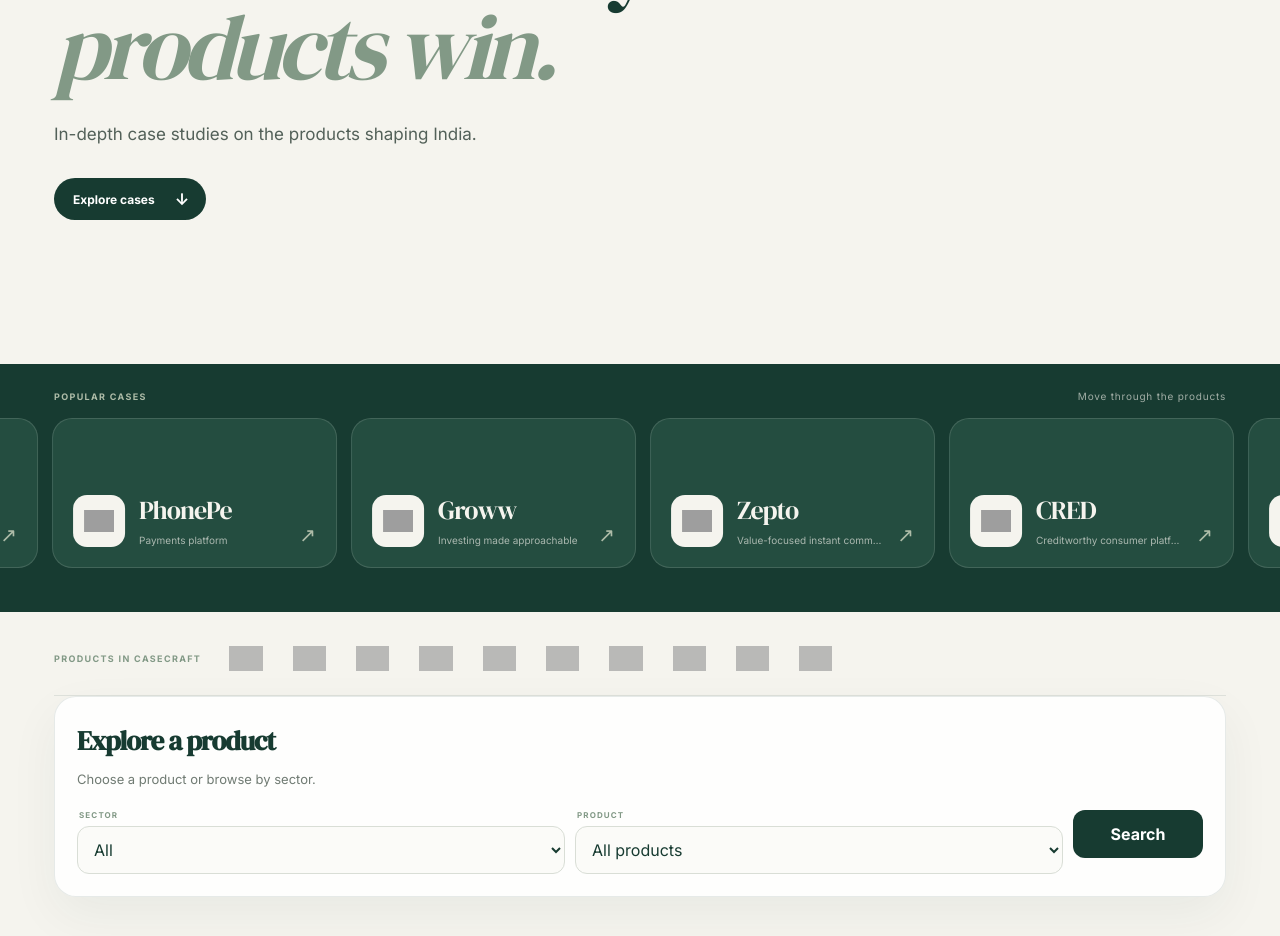
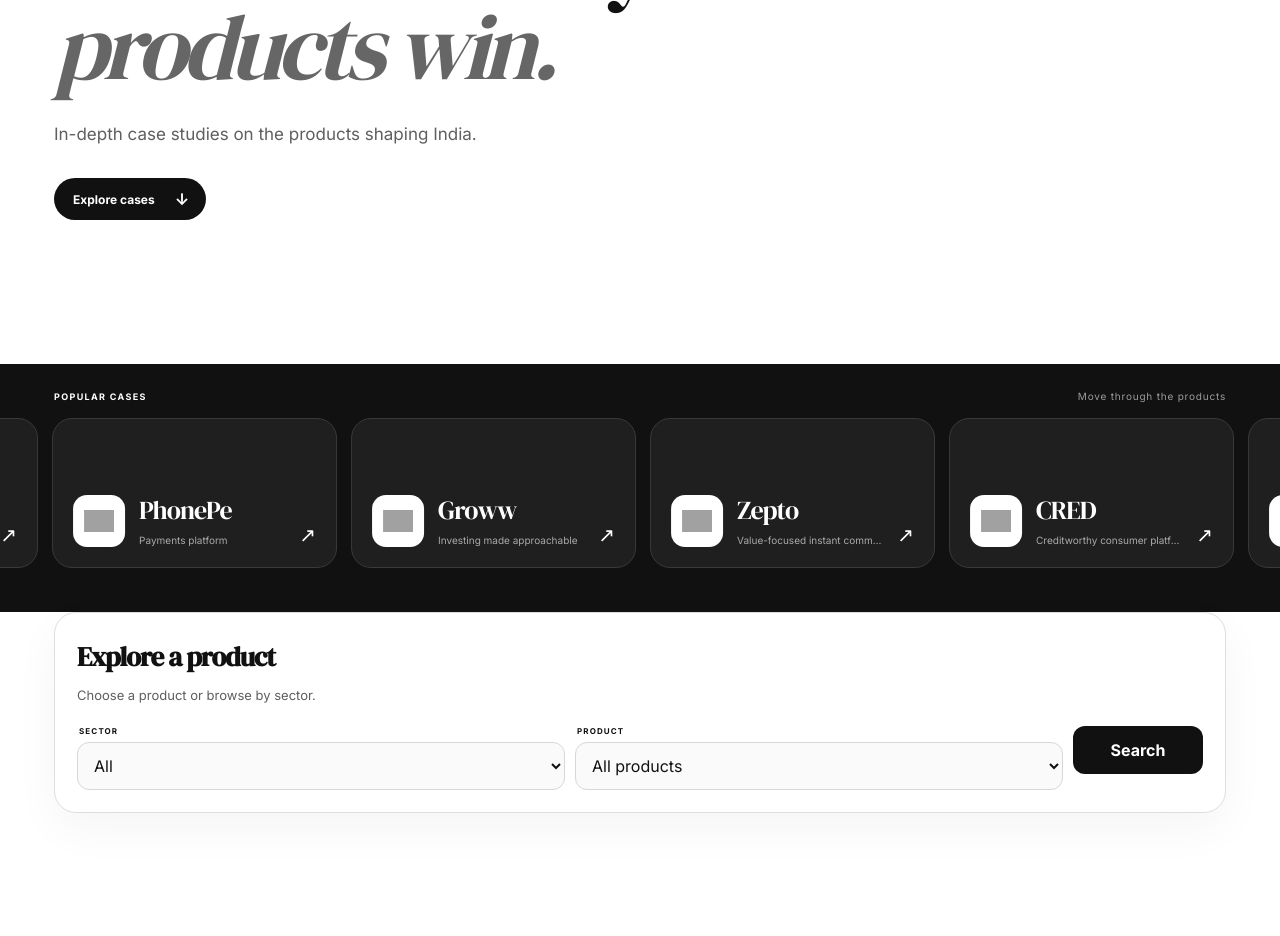
Before and after one commit to richikothari07/Case_craft, a React (Vite) app: page / in a window 1280 px wide. Shown: the part 360-1296 px from the top of the page. Built offline with nearby package versions, Linux system fonts and the light colour scheme; grey boxes are pictures that could not be loaded.

Commit message:
Add files via upload

```diff
--- a/src/main.jsx
+++ b/src/main.jsx
@@ -156,15 +156,6 @@
               <span className="marqueeArrow">↗</span>
             </button>)}
           </div>
-        </div>
-      </section>
-
-      <section className="logoStrip" aria-label="Featured products">
-        <span className="eyebrow">PRODUCTS IN CASECRAFT</span>
-        <div className="logoTrack">
-          {['Blinkit','PhonePe','Zepto','Zomato','CRED','Swiggy','Groww','Razorpay','Meesho','Nykaa'].map(name=><button key={name} className="brandLogo" onClick={()=>{const found=CASES.find(c=>c.name===name); if(found)openCase(found)}}>
-            {logoFor(name)?<img src={logoFor(name)} alt=""/>:<span>{name}</span>}
-          </button>)}
         </div>
       </section>
 
--- a/src/styles.css
+++ b/src/styles.css
@@ -234,3 +234,44 @@
 .cardLogo span{width:34px;height:34px;border-radius:10px;background:var(--soft);display:grid;place-items:center;font-family:"DM Serif Display",Georgia,serif;font-size:20px}
 @media(prefers-reduced-motion:reduce){.marqueeTrack{animation:none}}
 @media(max-width:850px){.marqueeHeader{padding:0 18px}.marqueeTrack{padding-left:18px}.marqueeCard{width:250px;min-height:138px;flex-basis:250px}.logoStrip{display:block}.logoTrack{margin-top:16px;overflow-x:auto;padding-bottom:8px}.hero{padding:42px 0 52px;min-height:0}.heroCopy{font-size:15px}}
+
+/* Final monochrome CaseCraft theme */
+:root{--bg:#ffffff;--paper:#ffffff;--ink:#111111;--muted:#6b6b6b;--line:#dddddd;--accent:#111111;--soft:#f3f3f3;--sage:#bdbdbd}
+body{background:#fff;color:#111}
+.topbar{background:rgba(255,255,255,.94);border-bottom-color:#e2e2e2}
+.wordmarkCase,.wordmarkCraft{color:#111111!important}
+.wordmarkCraft{opacity:.58}
+.heroEyebrow,.eyebrow,.selectRow label>span,.tagline,.analysisBox>span,.metricTree>span,.evidenceNote b,.loop>span,.improveGrid span,.metricType,.tearMetric span{color:#111!important}
+.hero h1 em{color:#666}
+.heroCopy,.exploreHint,.card p:not(.tagline),.caseTag{color:#5f5f5f}
+.heroExplore,.searchButton{background:#111;color:#fff}
+.controls{background:#fff;border-color:#dedede;box-shadow:0 16px 45px rgba(0,0,0,.045)}
+.selectRow select{background:#fafafa;border-color:#d7d7d7}
+.popularMarquee{background:#111;color:#fff}
+.marqueeHeader .eyebrow{color:#fff!important}
+.marqueeHint{color:rgba(255,255,255,.58)}
+.marqueeCard{background:#1f1f1f;color:#fff;border-color:#3a3a3a}
+.marqueeCard:hover{background:#2a2a2a}
+.marqueeLogo{background:#fff}
+.marqueeLogo img,.cardLogo img{filter:grayscale(1) contrast(1.1)}
+.marqueeLogo span{color:#111}
+.marqueeText span{color:rgba(255,255,255,.62)}
+.marqueeArrow{color:#fff}
+.card,.fact,.moat,.loop,.metric,.improve,.questions>div,.tradeoff{border-color:#dedede;background:#fff}
+.card:hover{border-color:#bdbdbd;box-shadow:0 22px 42px rgba(0,0,0,.08)}
+.cardFoot{border-color:#e2e2e2;color:#111}
+.cardLogo span{background:#f0f0f0;color:#111}
+.caseTabs{background:rgba(255,255,255,.95);border-color:#dedede}
+.caseTabs button.active{background:#111;color:#fff}
+.progressFill{background:#111}
+.proposition,.metricTree{background:#111;border-color:#111}
+.caseSection{border-color:#dedede}
+footer{color:#777;border-color:#dedede}
+.heroCanvas{background:linear-gradient(145deg,#f4f4f4,#e7e7e7);border-color:#ddd;box-shadow:0 28px 70px rgba(0,0,0,.07)}
+.heroCanvas:before,.heroCanvas:after{border-color:rgba(0,0,0,.1)}
+.orbOne{background:rgba(190,190,190,.72)}
+.orbTwo{background:rgba(70,70,70,.88)}
+.heroCanvasLabel{color:#111;background:rgba(255,255,255,.7);border-color:#ddd}
+.heroCanvasWord{color:#111}
+.heroCanvasWord i{color:#777}
+.heroCanvasLine{background:rgba(0,0,0,.18)}
```
